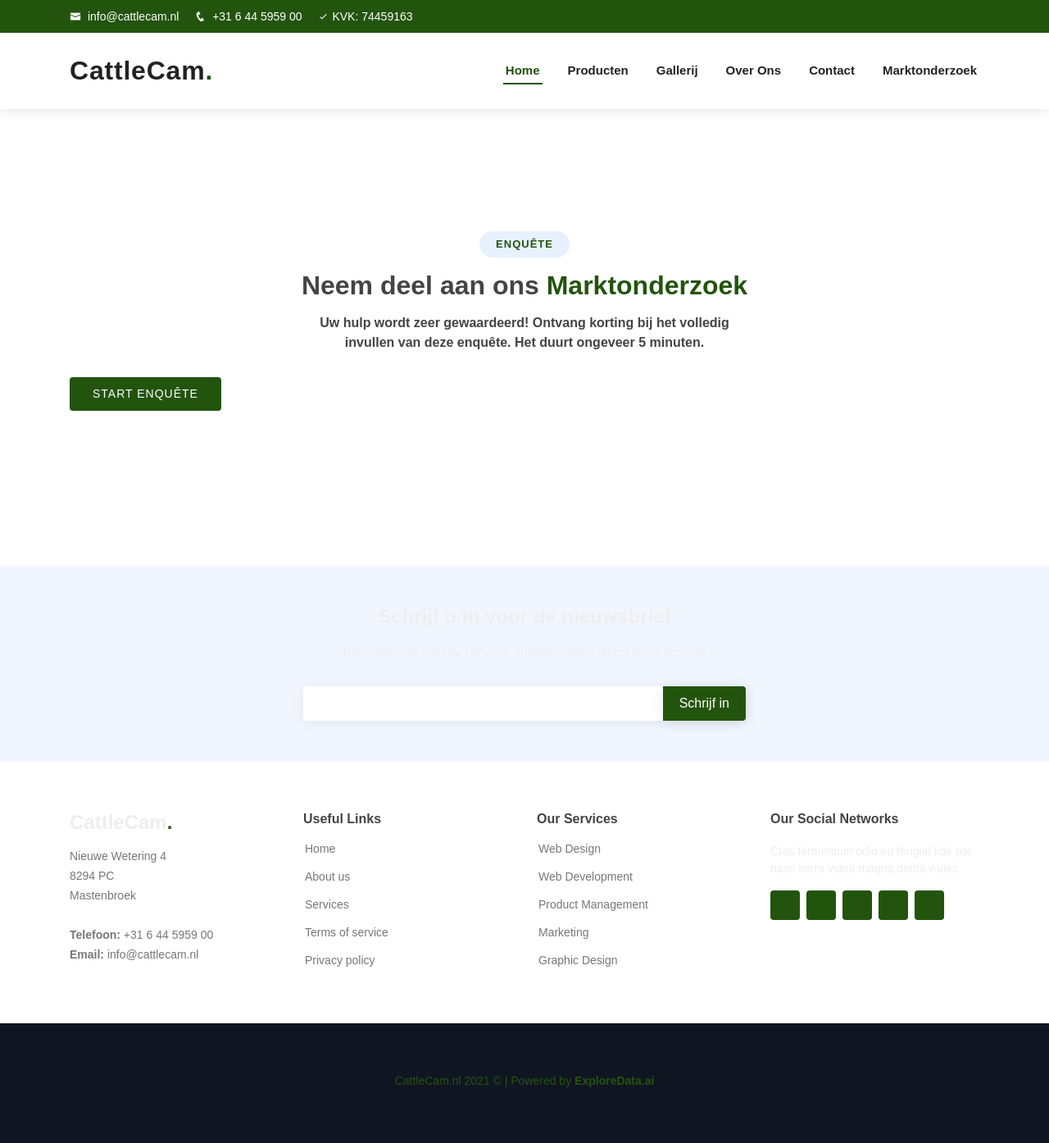
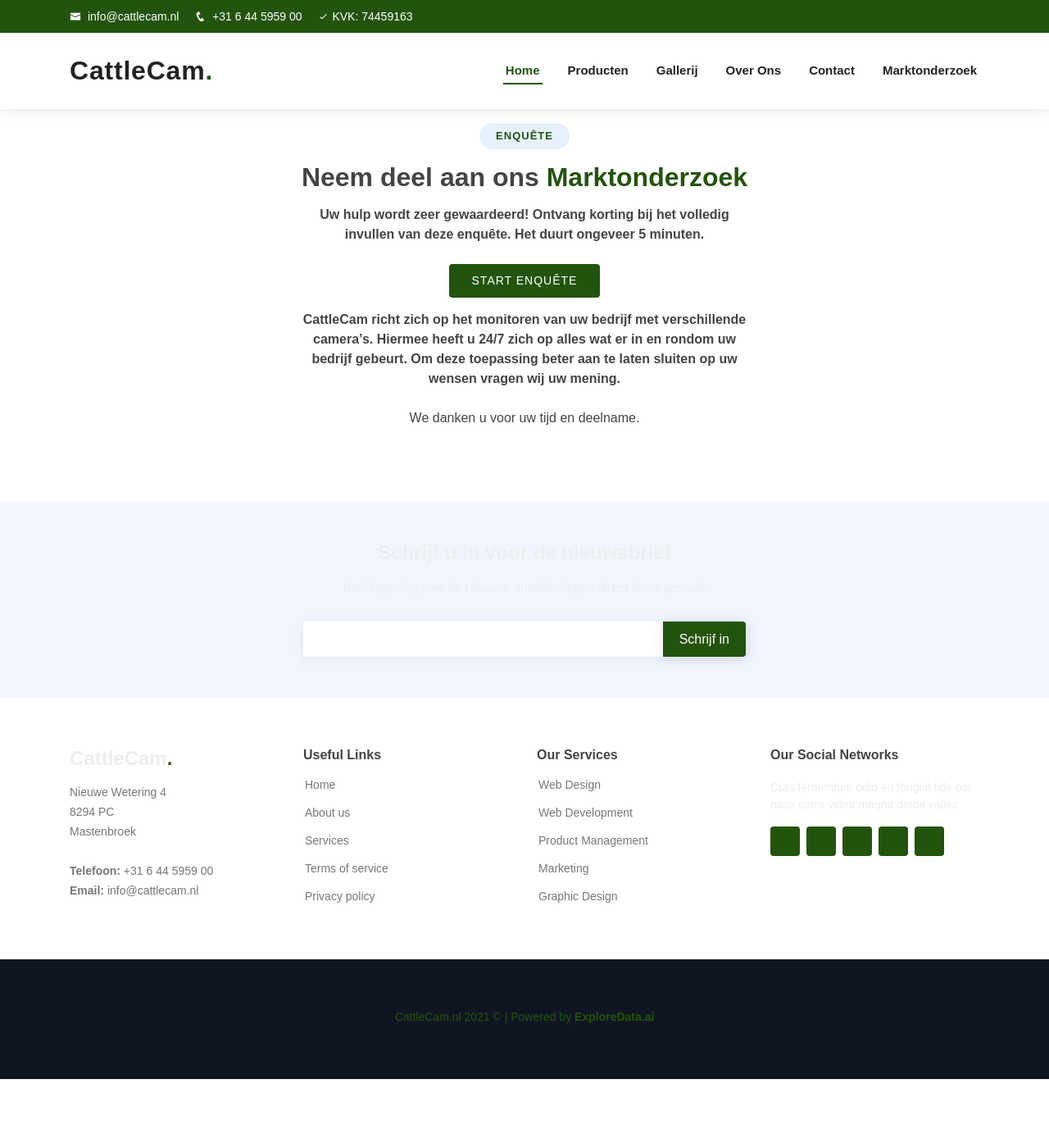
Before and after one commit to jorikslotman/CattleCam_web, a Django app: page /survey/ in a window 1280 px wide. Shown: the whole page at 82% size. After the commit the page ends 1316 px from the top, so only its background shows below. Run offline with Django 3.2, Linux system fonts and the light colour scheme; some libraries are stand-ins or nearby versions; some web fonts are replaced.

Commit message:
update marktonderzoek

```diff
--- a/cattleweb_root/cattleweb/apps/survey/templates/survey/index.html
+++ b/cattleweb_root/cattleweb/apps/survey/templates/survey/index.html
@@ -5,20 +5,24 @@
 
 {% block content %}
 
-<section id="marktonderzoek" class="portfolio">
+<section id="about" class="portfolio">
     <div class="container" data-aos="fade-up">
 
-      <div class="section-title">
+      <div class="section-title justify-content-between" >
         <h2>Enquête</h2>
         <h3>Neem deel aan ons <span>Marktonderzoek</span></h3>
         <p>Uw hulp wordt zeer gewaardeerd! Ontvang korting bij het volledig invullen van deze enquête. Het duurt ongeveer 5 minuten. </p>
+        <br>
+        <a href="{% url 'survey:assess' survey_id=1 %}" class="btn-enquete scrollto">Start enquête</a>
+
+        <br>
+        <p>CattleCam richt zich op het monitoren van uw bedrijf met verschillende camera’s.
+          Hiermee heeft u 24/7 zich op alles wat er in en rondom uw bedrijf gebeurt.
+          Om deze toepassing beter aan te laten sluiten op uw wensen vragen wij uw mening. </p>
+        <br>
+        <span>We danken u voor uw tijd en deelname.</span>
       </div>
 
-
-        <div class="d-flex">
-            <a href="{% url 'survey:assess' survey_id=1 %}" class="btn-enquete scrollto">Start enquête</a>
-
-      </div>
 
 
     </div>
```
Also changed, not shown: cattleweb_root/cattleweb/apps/survey/templates/survey/assess.html (+23 -4 lines), cattleweb_root/cattleweb/static/cattleweb/css/cattlecam.css (line endings or trailing spaces).
